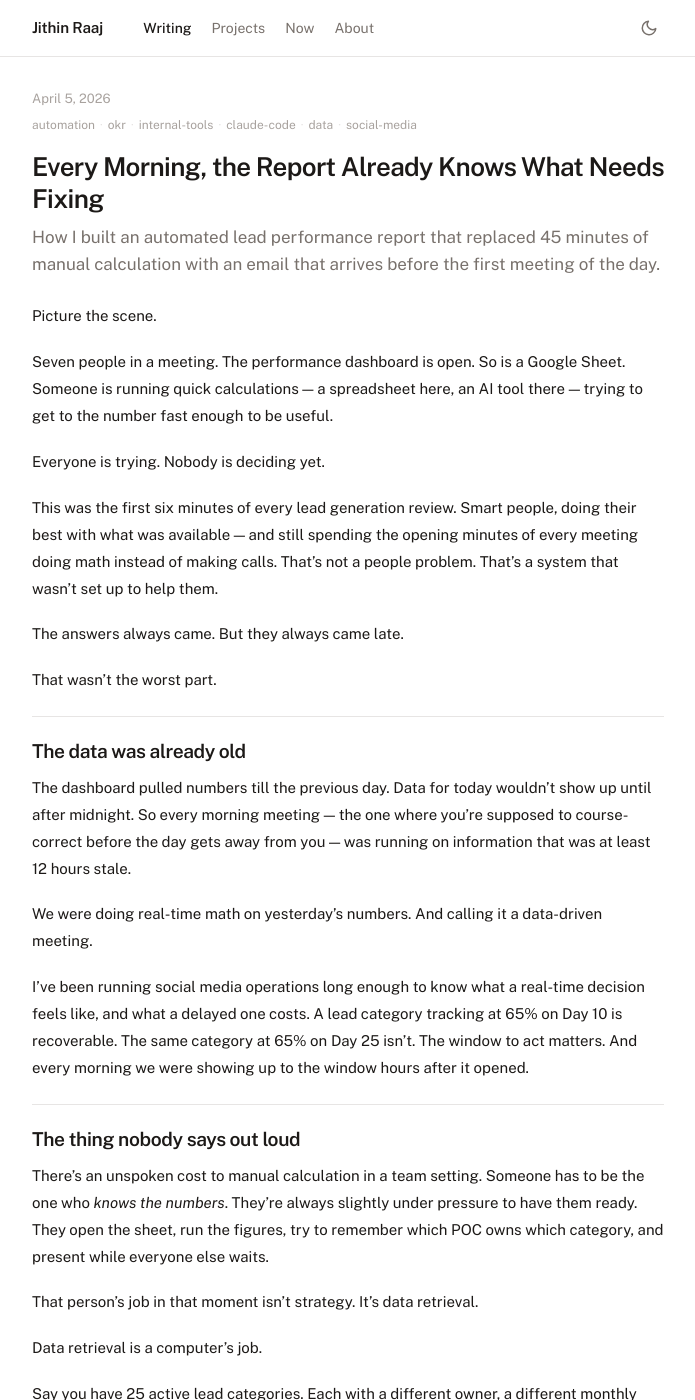
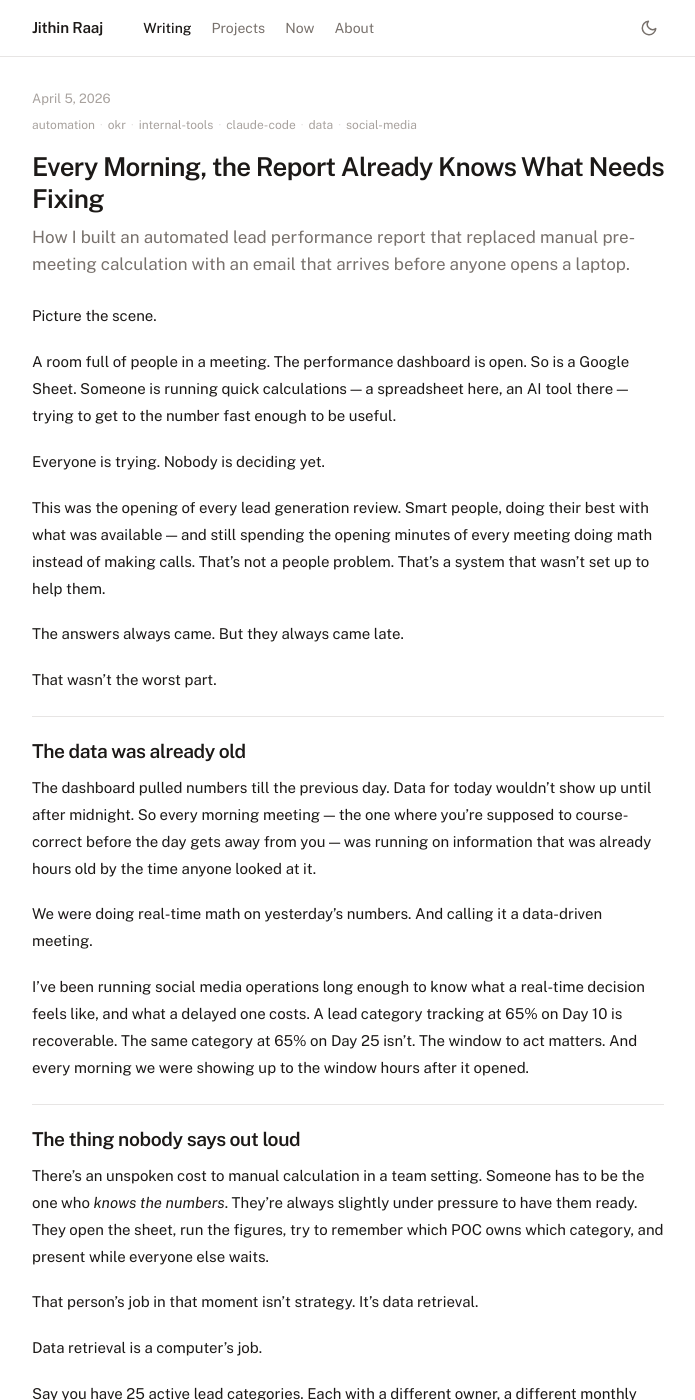
Before and after one commit to jithinrajtk/jithinrajtk.github.io, a Jekyll site: the page built from _posts/2026-04-05-okr-lead-report-automation.md, in a window 1280 px wide and 1400 px high. Shown: the whole window, without its empty margins (292-987 px from the left). Built offline with Jekyll 4.4.1, drawn with Linux system fonts in a browser that asks for light colours; nearby versions of some CDN libraries; some of the changed text lies outside the part shown.

Commit message:
Remove all specific sensitive details — team size, exact times, pipeline timing

```diff
--- a/_posts/2026-04-05-okr-lead-report-automation.md
+++ b/_posts/2026-04-05-okr-lead-report-automation.md
@@ -1,7 +1,7 @@
 ---
 layout: post
 title: "Every Morning, the Report Already Knows What Needs Fixing"
-subtitle: "How I built an automated lead performance report that replaced 45 minutes of manual calculation with an email that arrives before the first meeting of the day."
+subtitle: "How I built an automated lead performance report that replaced manual pre-meeting calculation with an email that arrives before anyone opens a laptop."
 date: 2026-04-05
 tags: [automation, okr, internal-tools, claude-code, data, social-media]
 description: "Every morning meeting on lead generation started with someone opening a dashboard and a spreadsheet to manually calculate where we stood. I built a system that does it automatically and delivers the answer before anyone opens a laptop."
@@ -9,11 +9,11 @@
 
 Picture the scene.
 
-Seven people in a meeting. The performance dashboard is open. So is a Google Sheet. Someone is running quick calculations — a spreadsheet here, an AI tool there — trying to get to the number fast enough to be useful.
+A room full of people in a meeting. The performance dashboard is open. So is a Google Sheet. Someone is running quick calculations — a spreadsheet here, an AI tool there — trying to get to the number fast enough to be useful.
 
 Everyone is trying. Nobody is deciding yet.
 
-This was the first six minutes of every lead generation review. Smart people, doing their best with what was available — and still spending the opening minutes of every meeting doing math instead of making calls. That's not a people problem. That's a system that wasn't set up to help them.
+This was the opening of every lead generation review. Smart people, doing their best with what was available — and still spending the opening minutes of every meeting doing math instead of making calls. That's not a people problem. That's a system that wasn't set up to help them.
 
 The answers always came. But they always came late.
 
@@ -23,7 +23,7 @@
 
 ## The data was already old
 
-The dashboard pulled numbers till the previous day. Data for today wouldn't show up until after midnight. So every morning meeting — the one where you're supposed to course-correct before the day gets away from you — was running on information that was at least 12 hours stale.
+The dashboard pulled numbers till the previous day. Data for today wouldn't show up until after midnight. So every morning meeting — the one where you're supposed to course-correct before the day gets away from you — was running on information that was already hours old by the time anyone looked at it.
 
 We were doing real-time math on yesterday's numbers. And calling it a data-driven meeting.
 
@@ -75,11 +75,11 @@
 
 People walk in already knowing.
 
-The email came at 10 AM. Everyone's seen it. The categories that need attention are identified. The POCs already know they're flagged. Sometimes the problem is already being addressed before the meeting starts.
+The email is already there when the day starts. Everyone's seen it. The categories that need attention are identified. The POCs already know they're flagged. Sometimes the problem is already being addressed before the meeting starts.
 
 The meeting stopped being a data retrieval session and became what it was always supposed to be: a decision-making session.
 
-The data is still from yesterday — the source system hasn't changed. But the gap between *data exists* and *team has processed it and is ready to act* went from 45 minutes to zero.
+The data is still from yesterday — the source system hasn't changed. But the gap between *data exists* and *team has processed it and is ready to act* went from however long it used to take — to zero.
 
 That's the only gap that actually mattered.
 
```
Also changed, not shown: other parts of _posts/2026-04-05-okr-lead-report-automation.md (+1 -1 lines).
